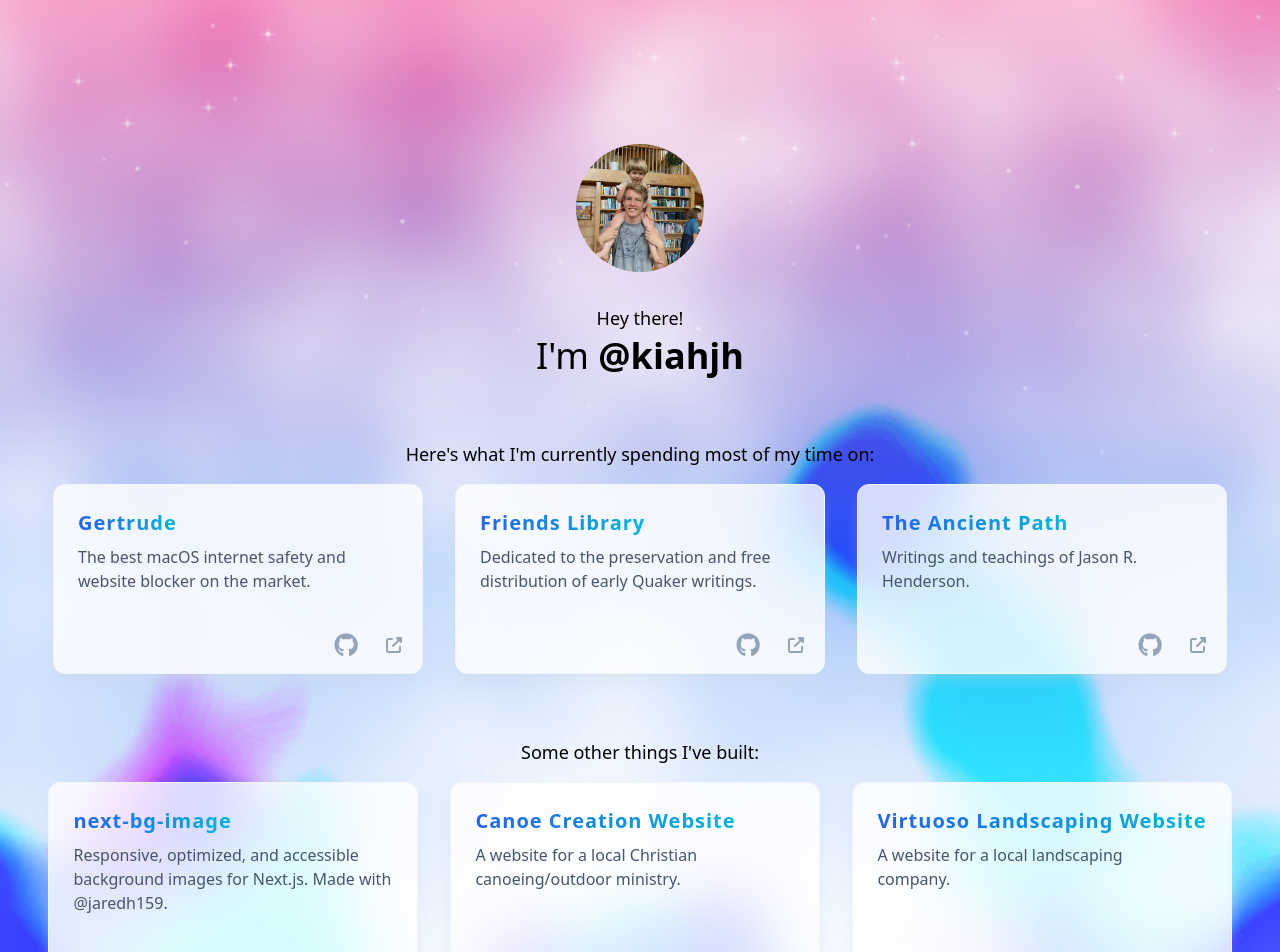
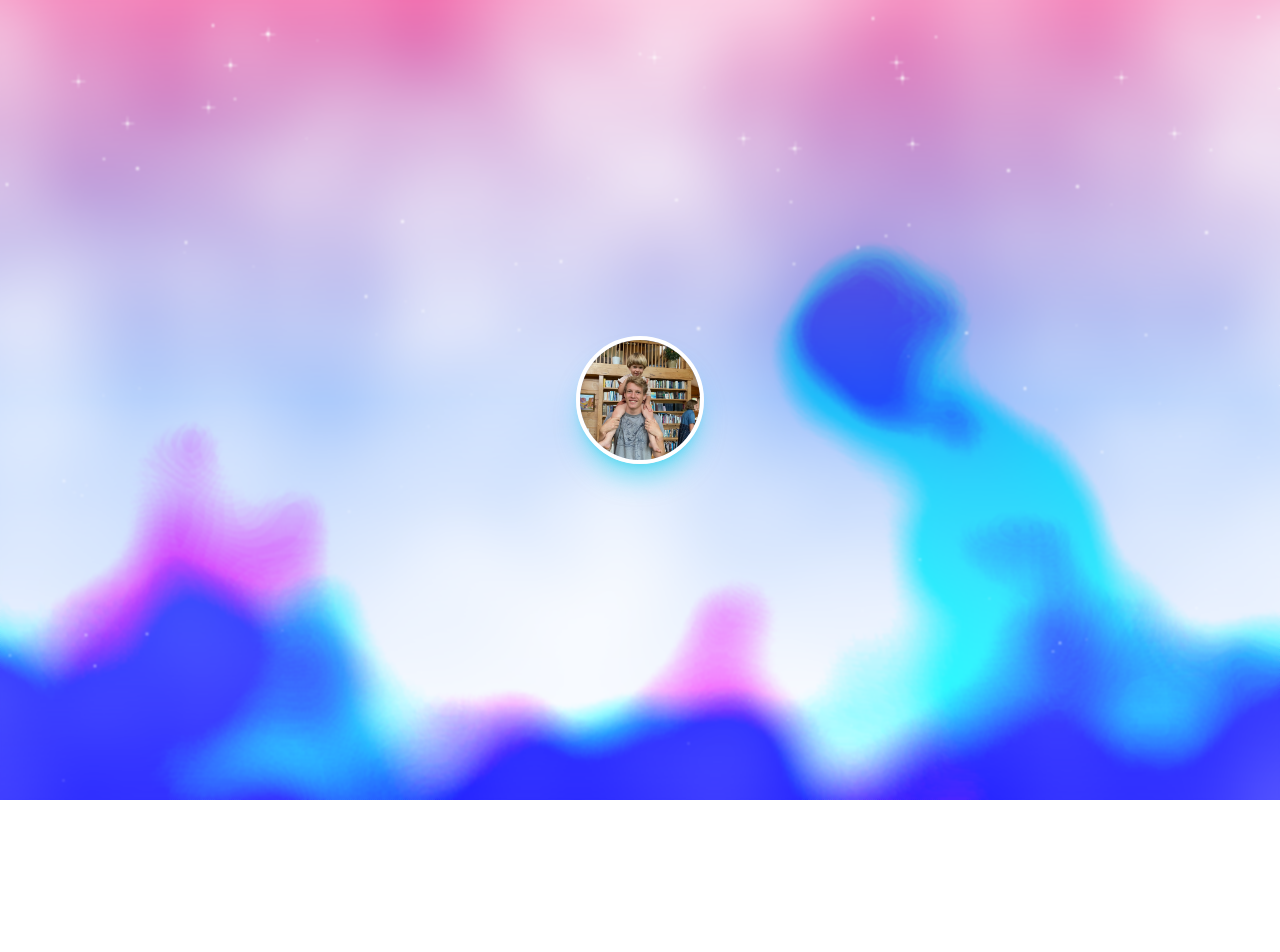
Before and after one commit to kiahjh/kiahjh.com, a Next.js app: page / in a window 1280 px wide. Shown: the top 952 px of the page. After the commit the page ends 800 px from the top, so only its background shows below. Built offline with nearby package versions, Linux system fonts and the light colour scheme.

Commit message:
removed projects

```diff
--- a/app/page.tsx
+++ b/app/page.tsx
@@ -16,7 +16,7 @@ export default function Home() {
   }
 
   return (
-    <main className="min-h-screen bg-gradient-to-b from-pink-500 via-blue-500 to-white py-36 px-8 xs:px-12 relative flex flex-col">
+    <main className="h-screen bg-gradient-to-b from-pink-500 via-blue-500 to-white py-36 px-8 xs:px-12 relative flex flex-col overflow-hidden">
       <div
         className="absolute w-full h-full bottom-0 left-0 bg-cover bg-center [filter:contrast(170%)_brightness(1000%)]"
         style={{
@@ -33,64 +33,29 @@ export default function Home() {
         <Image
           src={ProfilePicture}
           alt={"picture of kiahjh"}
-          className="w-32 h-32 rounded-full object-cover object-center"
+          className="w-32 h-32 rounded-full object-cover object-center border-4 border-white shadow-xl shadow-cyan-400/50"
         />
-        <h2 className="text-black font-light text-lg mt-8 mb-1">Hey there!</h2>
-        <h1 className="text-4xl text-black font-extralight">
-          I&apos;m{" "}
-          <Link
-            href="https://github.com/kiahjh"
-            className="font-bold text-black"
-          >
-            @kiahjh
-          </Link>
-        </h1>
-        <h3 className="text-black text-lg font-light mt-16 text-center">
-          Here&apos;s what I&apos;m currently spending most of my time on:
-        </h3>
-        <div className="mt-4 flex justify-center gap-8 flex-wrap">
-          <Project
-            title={"Gertrude"}
-            description={`The best macOS internet safety and website blocker on the market.`}
-            githubUrl={"https://github.com/gertrude-app"}
-            url={"https://gertrude.app"}
-          />
-          <Project
-            title={"Friends Library"}
-            description={`Dedicated to the preservation and free distribution of early Quaker writings.`}
-            githubUrl={"https://github.com/friends-library"}
-            url={"https://friendslibrary.com"}
-          />
-          <Project
-            title={"The Ancient Path"}
-            description={`Writings and teachings of Jason R. Henderson.`}
-            githubUrl={"https://github.com/kiahjh/ancient-path"}
-            url={"https://hender.blog"}
-          />
-        </div>
-        <h3 className="text-black text-lg font-light mt-16 text-center">
-          Some other things I&apos;ve built:
-        </h3>
-        <div className="mt-4 flex justify-center gap-8 flex-wrap">
-          <Project
-            title={"next-bg-image"}
-            description={`Responsive, optimized, and accessible background images for Next.js. Made with @jaredh159.`}
-            githubUrl={"https://github.com/kiahjh/next-bg-image"}
-            url={"https://next-bg-image.kiahjh.com"}
-          />
-          <Project
-            title={"Canoe Creation Website"}
-            description={`A website for a local Christian canoeing/outdoor ministry.`}
-            githubUrl={"https://github.com/kiahjh/canoe-creation"}
-            url={"https://canoecreation.org"}
-          />
-          <Project
-            title={"Virtuoso Landscaping Website"}
-            description={`A website for a local landscaping company.`}
-            githubUrl={"https://github.com/kiahjh/virtuoso"}
-            url={"https://virtuosolandscapes.com"}
-          />
-        </div>
+        {/* <h2 className="text-black font-light text-lg mt-8 mb-1">Hey there!</h2> */}
+        {/* <h1 className="text-4xl text-black font-extralight"> */}
+        {/*   I&apos;m{" "} */}
+        {/*   <Link */}
+        {/*     href="https://github.com/kiahjh" */}
+        {/*     className="font-bold text-black" */}
+        {/*   > */}
+        {/*     @kiahjh */}
+        {/*   </Link> */}
+        {/* </h1> */}
+        {/* <h3 className="text-black text-lg font-light mt-16 text-center"> */}
+        {/*   Here&apos;s what I&apos;m currently spending most of my time on: */}
+        {/* </h3> */}
+        {/* <div className="mt-4 flex justify-center gap-8 flex-wrap"> */}
+        {/*   <Project */}
+        {/*     title={"Gertrude"} */}
+        {/*     description={`The best macOS internet safety and website blocker on the market.`} */}
+        {/*     githubUrl={"https://github.com/gertrude-app"} */}
+        {/*     url={"https://gertrude.app"} */}
+        {/*   /> */}
+        {/* </div> */}
       </div>
     </main>
   );
```
